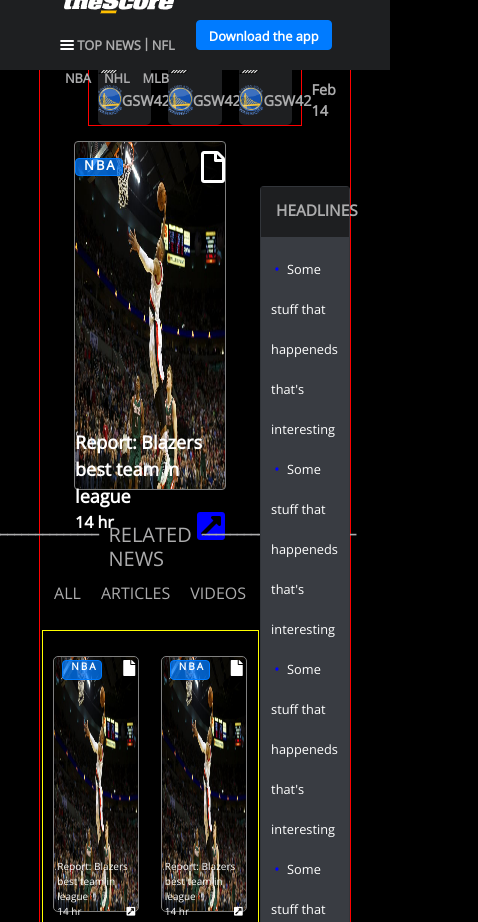
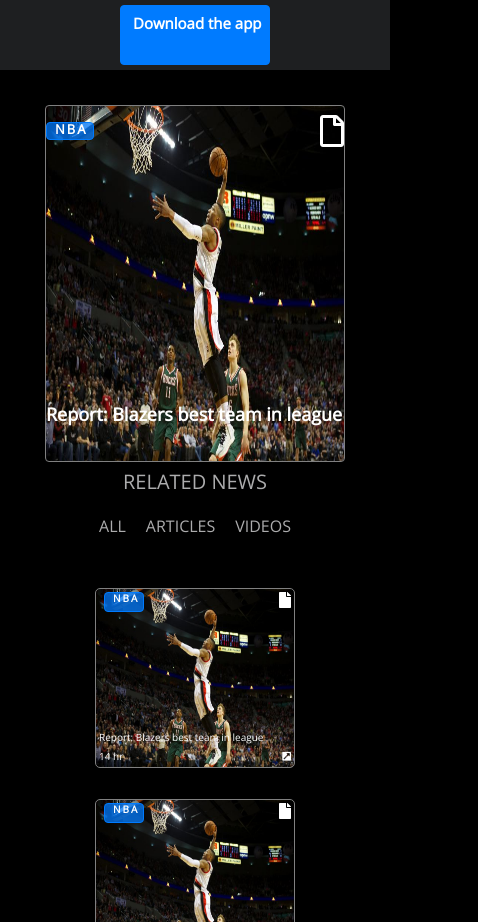
Before and after one commit to jackpaulcollins/www.thescore.com-clone, a plain HTML site: page index.html in a window 390 px wide. Shown: the top 922 px of the page, 478 px wide, since content can reach past the window. Drawn offline with nearby package versions, Linux system fonts and the light colour scheme.

Commit message:
finalize re-write

```diff
--- a/index.html
+++ b/index.html
@@ -5,23 +5,17 @@
     <meta charset="utf-8">
     <link href="https://fonts.googleapis.com/css?family=Open+Sans" rel="stylesheet">
     <link rel="stylesheet" href="https://use.fontawesome.com/releases/v5.7.2/css/all.css" integrity="sha384-fnmOCqbTlWIlj8LyTjo7mOUStjsKC4pOpQbqyi7RrhN7udi9RwhKkMHpvLbHG9Sr" crossorigin="anonymous">
-
-
     <link rel="stylesheet" href="css/bootstrap.css">
     <link rel="stylesheet" href="scss/input.css">
     <script src="js/scripts.js"></script>
     <title></title>
   </head>
   <body>
-
-
-
   <div class="mainContainer">
-
     <div class="nav-bar">
       <div class="nav-bar-left">
         <img src="imgs/logo.png" alt="logo">
-        <img src="imgs/hamburger.png">
+        <img class="hamburger" src="imgs/hamburger.png">
         TOP NEWS <p>|</p>
         <div class="league">NFL</div>
         <div class="league">NBA</div>
@@ -32,11 +26,7 @@
         <button type="button" class="btn btn-primary">Download the app</button>
       </div>
     </div>
-
-
-
     <div class="main-content">
-
       <div class="score-row">
           <div class="box">
             <div class="team-1">
@@ -81,9 +71,7 @@
             </div>
           </div>
       </div>
-
       <!-- MAIN CONTENT AREA -->
-
       <div class="column-grid">
         <div class="primary-column">
           <div class="head-story">
@@ -91,10 +79,9 @@
               <button type="button" name="button" class="btn btn-primary large-button">NBA</button>
               <i class="far fa-file fa-2x"></i>
             </div>
-
           <div class="bottom-row">
             <div class="headline">
-              <div class="report">Report: Blazers best team in league
+              <div class="report"><p>Report: Blazers best team in league</p>
               </div>
             </div>
             <div class="info">
@@ -102,14 +89,12 @@
             </div>
           </div>
         </div>
-
-          <div class="related-news">
-            <div class="related-news-header"><span>______________________</span><h5>RELATED NEWS</h5><span>______________________</span></div>
-            <div class="related-news-links">
-              <p>ALL</p><p>ARTICLES</p><p>VIDEOS</p>
-            </div>
+        <div class="related-news">
+          <div class="related-news-header"><span>______________________</span><h5>RELATED NEWS</h5><span>______________________</span></div>
+          <div class="related-news-links">
+            <p>ALL</p><p>ARTICLES</p><p>VIDEOS</p>
           </div>
-
+        </div>
           <div class="small-cards">
             <div class="small-card-row">
               <div class="small-card">
--- a/scss/input.scss
+++ b/scss/input.scss
@@ -1,3 +1,5 @@
+//mixins
+
 @mixin FlexBoxColumn{
   display: flex;
   flex-direction: column;
@@ -9,15 +11,14 @@
   flex-direction: row;
 }
 
+//sass variable
 $black: #000;
 $font-gray: #acacad;
 $background-gray: #1e1f21;
 $light-gray: #393c42;
 $font: 'Open Sans', sans-serif;
 
-
-
-
+//start of styling
 *{
   margin:0;
   padding:0;
@@ -29,8 +30,8 @@
 
 .mainContainer{
   @include FlexBoxColumn;
+  width: 100%;
   align-items: center;
-  overflow: scroll;
   font-family: $font;
 }
 
@@ -81,20 +82,15 @@
   @include FlexBoxColumn;
   width: 80%;
   height: 1800px;
-  border: 1px solid red;
   margin: 10% 0 5% 0;
-
 }
-
 .score-row{
   @include FlexBoxRow;
   justify-content: space-around;
   width: 55vw;
   height: 5%;
   margin: 0 auto 0 auto;
-  border: solid 1px red;
 }
-
 .box{
   @include FlexBoxRow;
   width: 25%;
@@ -106,7 +102,6 @@
   font-size: .9em;
   font-weight: bold;
 }
-
 .team-1{
   @include FlexBoxRow;
   width: 200px;
@@ -116,7 +111,6 @@
       height: 30px;
     }
 }
-
 .team-2{
   @include FlexBoxRow;
   width: 200px;
@@ -126,12 +120,10 @@
       height: 30px;
     }
 }
-
 .column-grid{
   @include FlexBoxRow;
   justify-content: space-around;
   height: 100%;
-  // border: solid green 1px;
 }
 .primary-column{
   @include FlexBoxColumn;
@@ -139,7 +131,6 @@
   width: 70%;
   margin: 5% auto 0 auto;
 }
-
 .head-story{
   @include FlexBoxColumn;
   justify-content: space-between;
@@ -152,7 +143,6 @@
   border-radius: 4px;
   margin: 0 auto 25px auto;
 }
-
 .top-row{
   @include FlexBoxRow;
   justify-content: space-between;
@@ -173,27 +163,24 @@
       font-family: $font;
     }
 }
-
 i {
   display: flex;
   color: white;
 }
-
 .bottom-row {
   @include FlexBoxRow;
   flex-wrap: wrap;
   width: 100%;
   height: 60px;
 }
-
 .headline{
   @include FlexBoxRow;
   color: white;
+  height: 50%;
   font-family: $font;
   font-weight: bold;
   font-size: 18px;
 }
-
 .info {
   @include FlexBoxRow;
   align-self: flex-end;
@@ -209,7 +196,6 @@
   @include FlexBoxColumn;
   font-family: $font;
 }
-
 .related-news-header{
   @include FlexBoxRow;
   justify-content: center;
@@ -227,23 +213,19 @@
       margin: 0 10px 0 10px;
     }
 }
-
 .small-cards{
   @include FlexBoxColumn;
   margin-top: 25px;
   height: 100%;
   width: 100%;
-  border: 1px solid yellow;
   align-content: space-around;
   padding-top: 25px;
 }
-
 .small-card-row{
   display: flex;
   justify-content: space-around;
   height: 100%;
 }
-
 .small-card{
   @include FlexBoxColumn;
   justify-content: space-between;
@@ -276,7 +258,6 @@
   display: flex;
   justify-content: space-between;
 }
-
 .small-button{
   display: flex;
   background-color:  rgba(0, 120, 253, 0.75);
@@ -291,8 +272,6 @@
   font-family: $font;
   margin-left: 5px;
 }
-
-
 .small-column{
   @include FlexBoxColumn;
   justify-content: space-around;
@@ -302,9 +281,7 @@
 .headlines{
   @include FlexBoxColumn;
   width: 100%;
-
 }
-
 .card{
   @include FlexBoxColumn;
   position: inherit;
@@ -330,6 +307,7 @@
       width: 1em;
       margin-left: .25em;
     }
+  }
 .card-title{
   display: flex;
   align-items: center;
@@ -343,24 +321,19 @@
   font-weight: bold;
   color: $font-gray;
 }
-}
-
 .small-column-card-row{
   display: flex;
   justify-content: center;
   width: 100%;
   height: 100%;
 }
-
 .small-column-cards{
   @include FlexBoxColumn;
   width: 100%;
   height: 80%;
-  border: solid green 1px;
   align-items: center;
   justify-content: space-around;
 }
-
 .small-column-card{
   @include FlexBoxColumn;
   justify-content: space-between;
@@ -373,31 +346,12 @@
   background-size: 100% 100%;
   background-repeat: no-repeat;
 }
-
-
-
-
-
-  @media screen and (max-width: 1700px) {
-    .smallColumn {
-      display: none;
-    }
-
-
-    .primaryColumn{
-      margin-left: auto;
-      margin-right: auto;
-    }
-  }
-
 .foot{
   display: flex;
   width: 100%;
-  height: 50%;
+  height: 70%;
   background-color: $background-gray;
-  border: solid red 1px;
 }
-
 .left{
   @include FlexBoxColumn;
   width: 30%;
@@ -437,25 +391,93 @@
       height: 50px;
   }
 }
-
-  @media screen and (max-width: 1699px) {
-    .smallColumn {
+//media queries
+@media screen and (max-width: 1250px) {
+  .small-column {
+    display: none;
+  }
+  .nav-bar-left{
+    flex-wrap: wrap;
+  }
+  .hamburger{
     display: none;
   }
 
-    .scoreRow{
-      flex-wrap: wrap;
-      overflow-x: scroll;
+  .score-row{
+    display: none;
   }
-
   .headStory{
     margin-top: 10%;
     width: 55vw;
-      height: 20vh;
+    height: 100%;
   }
-
+  .related-news-header{
+    span{
+      display: none;
+    }
+  }
+  .related-news-links{
+    flex-wrap: wrap;
+    margin-top: 10px;
+  }
+  .info{
+    display: none;
+  }
+  .column-grid{
+    @include FlexBoxColumn;
+  }
+  .primary-column{
+    width: 100%;
+    height: 100%;
+    justify-content: space-around;
+  }
+  .small-cards{
+    width: 100%;
+    height: 100%;
+  }
+  .middle{
+    display: none;
+  }
+  .right{
+    display: none;
+  }
+  .foot{
+    justify-content: center;
+    justify-content: space-around;
+  }
   .primaryColumn{
     margin-left: auto;
     margin-right: auto;
   }
 }
+
+@media screen and (max-width: 500px){
+  .nav-bar-left{
+    display: none;
+  }
+  .nav-bar{
+    display: flex;
+    justify-content: center;
+    .nav-bar-right{
+      margin: 0 auto 0 auto;
+      button{
+        height: 60px;
+        width: 150px;
+        font-size: 15px;
+        padding: auto;
+      }
+    }
+  }
+  .head-story{
+    height: 500px;
+    width: 300px;
+    margin: 50px auto 0 auto ;
+  }
+  .small-card-row{
+    flex-wrap: wrap;
+  }
+  .small-card{
+    height: 180px;
+    width: 200px;
+  }
+}
```
Also changed, not shown: scss/input.css, 4 other files. Lines whose indentation alone changed are shown as unchanged.
